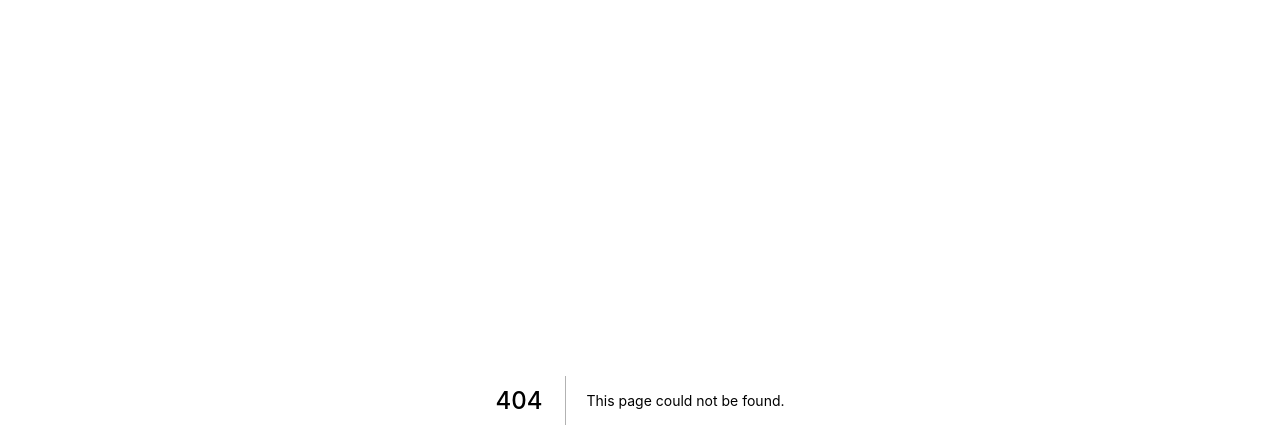
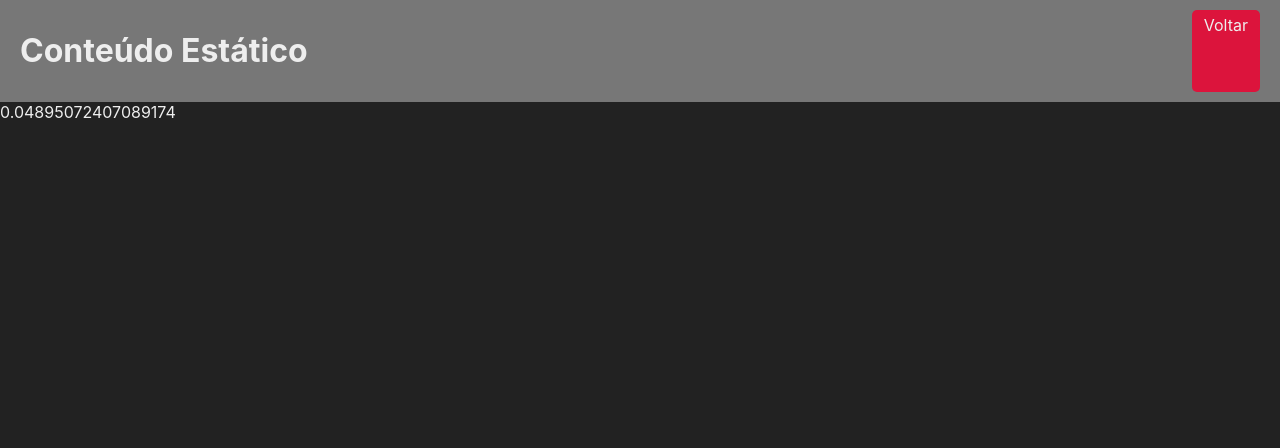
Before and after one commit to Felipe1501/felipe-nextjs, a Next.js app: page /static in a window 1280 px wide. Before the commit this address had no page. Shown: the top 448 px of the page. Built offline with nearby package versions, Linux system fonts and the light colour scheme.

Commit message:
aula 105 fix: pre-rendering in practice

```diff
--- a/src/pages/index.jsx
+++ b/src/pages/index.jsx
@@ -16,6 +16,7 @@ export default function Home(){
                 <Navegation text="Navegação #02" destino="/client/sp-2/1501" cor="purple"/>
                 <Navegation text="Componente com Estado" destino="/estado" cor="#3366F2"/>
                 <Navegation text="Integração com API #01" destino="/integration_1" cor="red"/>
+                <Navegation text="Conteúdo Estático" destino="/static" cor="#04002B"/>
             </div>
         )
 }
--- /dev/null
+++ b/src/pages/static.jsx
@@ -0,0 +1,19 @@
+import Layout from "../components/Layout";
+
+export async function getStaticProps(){
+    return {
+        props: {
+            numero: Math.random()
+        }
+    }
+}
+
+export default function Static(props) {
+    return (
+        <Layout titulo="Conteúdo Estático">
+            <div>
+                {props.numero}
+            </div>
+        </Layout>
+    )
+}
```
